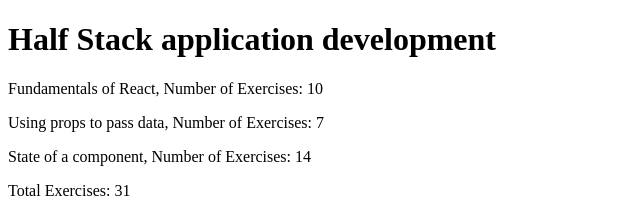
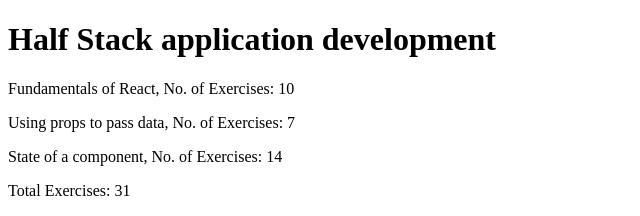
Before and after one commit to spar931/FullStackCourse---React-NodeJS-TypeScript, a React (Create React App) app: page / in a window 1280 px wide. Shown: the top 216 px of the page, without its empty margins (0-640 px from the left). Built offline with nearby package versions, Linux system fonts and the light colour scheme.

Commit message:
exercise 1.4 - place objects inside an array, assume there are only three objects in the array

```diff
--- a/src/App.js
+++ b/src/App.js
@@ -4,24 +4,26 @@ import Total from './Total';
 
 const App = () => {
   const course = 'Half Stack application development'
-  const part1 = {
+  const parts = [
+    {
       name: 'Fundamentals of React',
       exercises: 10
-  }
-  const part2 = {
+    },
+    {
       name: 'Using props to pass data',
       exercises: 7
-  }
-  const part3 = {
+    },
+    {
       name: 'State of a component',
       exercises: 14
     }
+  ]
 
   return (
     <div>
       <Header course={course} />
-      <Content part1={part1} part2={part2} part3={part3}/>
-      <Total exercises={part1.exercises + part2.exercises + part3.exercises} />
+      <Content parts={parts} />
+      <Total parts={parts} />
     </div>
   )
 }
--- a/src/Content.js
+++ b/src/Content.js
@@ -1,9 +1,10 @@
 const Content = props => {
+    console.log(props)
     return (
       <div>
-        <Part part={props.part1}/>
-        <Part part={props.part2}/>
-        <Part part={props.part3}/>
+        <Part part={props.parts[0]}/>
+        <Part part={props.parts[1]}/>
+        <Part part={props.parts[2]}/>
       </div>
     )
   }
@@ -11,7 +12,7 @@ const Content = props => {
 const Part = props => {
     return (
       <div>
-        <p>{props.part.name}, Number of Exercises: {props.part.exercises}</p>
+        <p>{props.part.name}, No. of Exercises: {props.part.exercises}</p>
       </div>
     )
   }
--- a/src/Total.js
+++ b/src/Total.js
@@ -1,7 +1,7 @@
 const Total = props => {
     return (
       <div>
-        <p>Total Exercises: {props.exercises}</p>
+        <p>Total Exercises: {props.parts[0].exercises + props.parts[1].exercises + props.parts[2].exercises}</p>
       </div>
     )
   }
```
Lines whose indentation alone changed are shown as unchanged.
